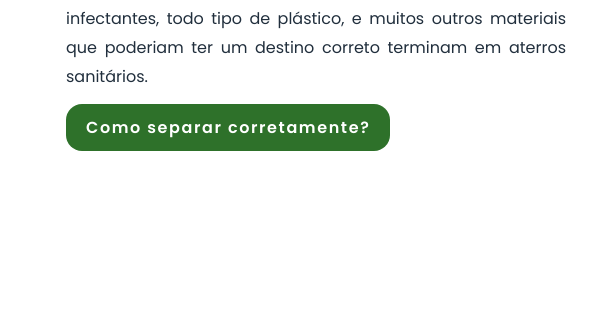
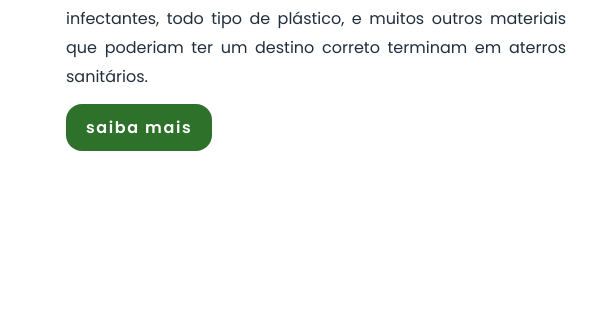
Before and after one commit to Httpstheus/ReciclaMais, a plain HTML site: page index.html in a window 1280 px wide. Shown: the part 1298-1612 px from the top of the page, 519-1116 px from the left. Drawn offline with nearby package versions, Linux system fonts and the light colour scheme.

Commit message:
Update index.html

```diff
--- a/index.html
+++ b/index.html
@@ -59,7 +59,7 @@
             <p>O caminho de todo o lixo independente do lugar onde moramos é o mesmo. O nosso meio ambiente. Descartado de maneira incorreta, pilhas, baterias, seringas, materiais infectantes, todo tipo de plástico, e muitos outros materiais que poderiam ter um destino correto terminam em aterros sanitários.
             </p>
            <!--Button Download CV-->
-       <a href="#" target="_blank">Como separar corretamente?</a>
+       <a href="https://www.gov.br/mma/pt-br/noticias/como-e-porque-separar-o-lixo#:~:text=Como%20separar%20o%20lixo%20dom%C3%A9stico,frascos%20de%20vidro%20e%20pl%C3%A1stico." target="_blank">saiba mais</a>
         </div>
         </div>
     </section>
```
